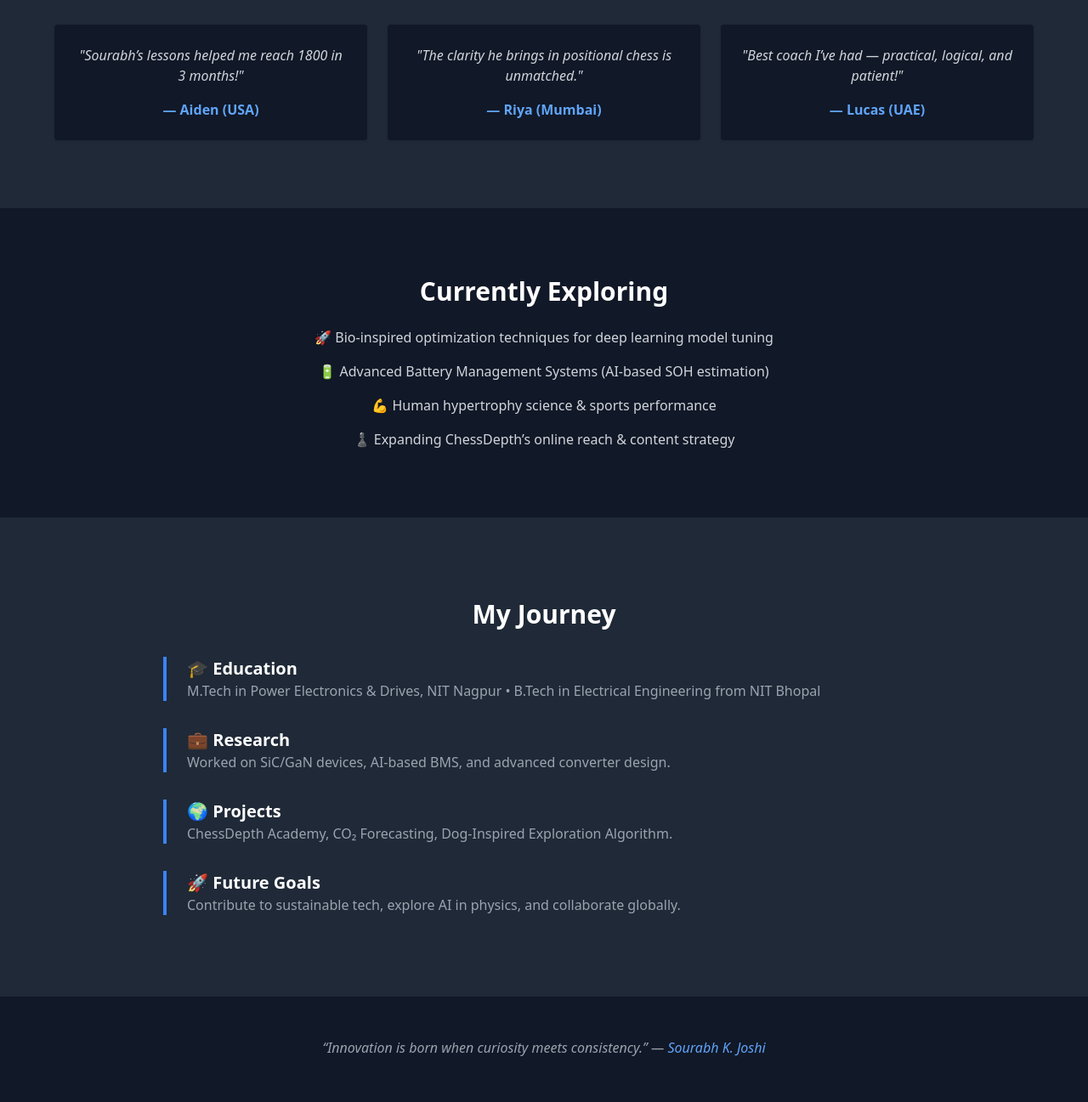
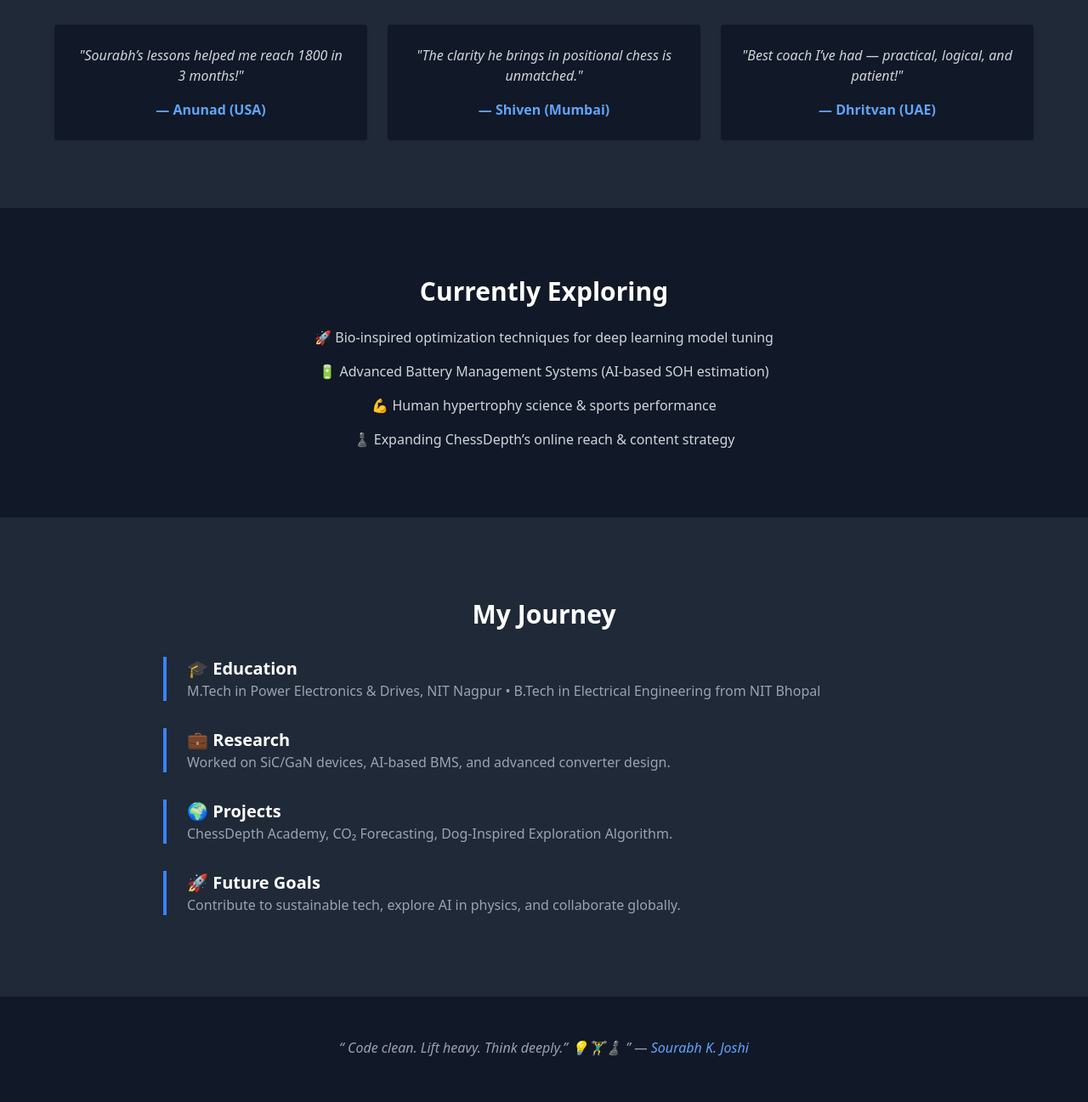
Before and after one commit to Sourabhjoshi1/Sourabhjoshi1.github.io, a plain HTML site: page index.html in a window 1280 px wide. Shown: the part 2483-3780 px from the top of the page at 85% size. Drawn offline with nearby package versions, Linux system fonts and the light colour scheme.

Commit message:
Update index.html

```diff
--- a/index.html
+++ b/index.html
@@ -156,15 +156,15 @@
       <div class="grid md:grid-cols-3 gap-6">
         <div data-aos="fade-up" class="p-6 bg-gray-900 rounded shadow">
           <p class="italic text-gray-300">"Sourabh’s lessons helped me reach 1800 in 3 months!"</p>
-          <p class="mt-4 text-blue-400 font-semibold">— Aiden (USA)</p>
+          <p class="mt-4 text-blue-400 font-semibold">— Anunad (USA)</p>
         </div>
         <div data-aos="fade-up" data-aos-delay="100" class="p-6 bg-gray-900 rounded shadow">
           <p class="italic text-gray-300">"The clarity he brings in positional chess is unmatched."</p>
-          <p class="mt-4 text-blue-400 font-semibold">— Riya (Mumbai)</p>
+          <p class="mt-4 text-blue-400 font-semibold">— Shiven (Mumbai)</p>
         </div>
         <div data-aos="fade-up" data-aos-delay="200" class="p-6 bg-gray-900 rounded shadow">
           <p class="italic text-gray-300">"Best coach I’ve had — practical, logical, and patient!"</p>
-          <p class="mt-4 text-blue-400 font-semibold">— Lucas (UAE)</p>
+          <p class="mt-4 text-blue-400 font-semibold">— Dhritvan (UAE)</p>
         </div>
       </div>
     </div>
@@ -208,7 +208,7 @@
 
   <!-- Quote / Motto -->
   <section class="py-12 bg-gray-900 text-center text-gray-400 italic">
-    “Innovation is born when curiosity meets consistency.” — <span class="text-blue-400">Sourabh K. Joshi</span>
+    “ Code clean. Lift heavy. Think deeply.” 💡🏋️‍♂️♟ ” — <span class="text-blue-400">Sourabh K. Joshi</span>
   </section>
 
   <!-- Contact -->
```
